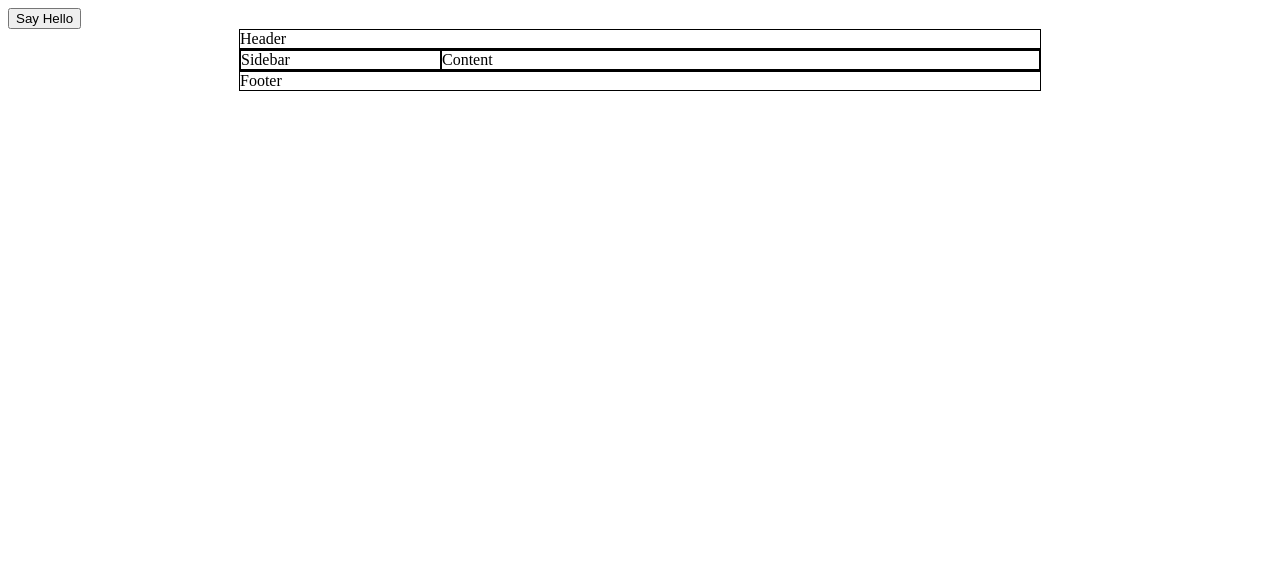
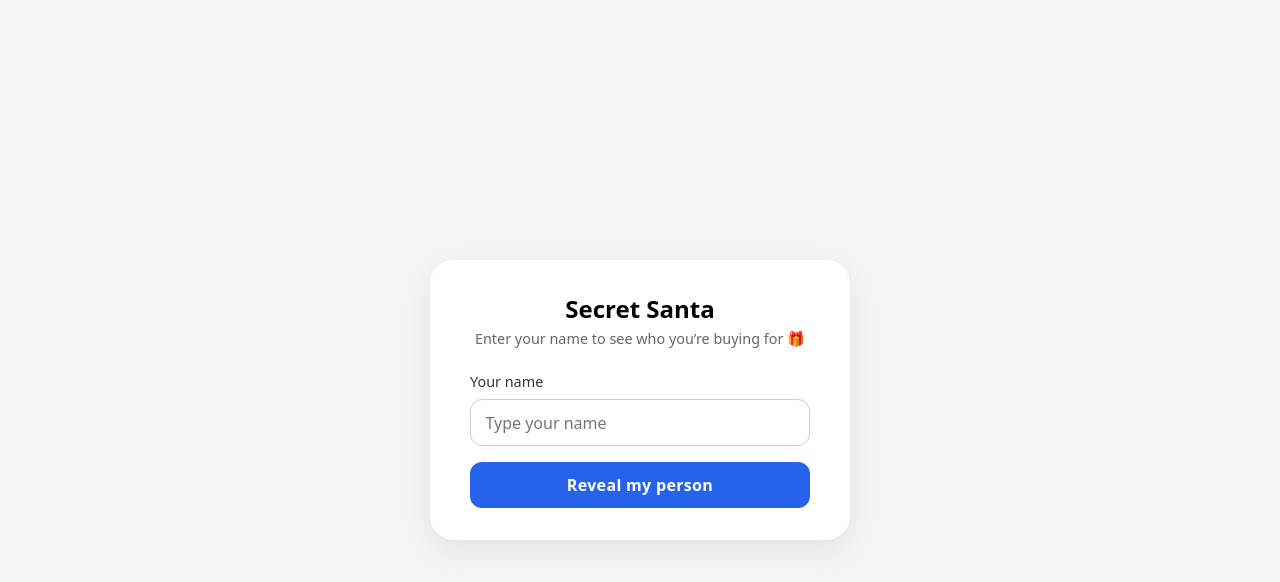
Before and after one commit to sarahkim547/sarahkim547.github.io, a plain HTML site: page index.html in a window 1280 px wide. Drawn offline with Linux system fonts and the light colour scheme.

Commit message:
first secret santa

```diff
--- a/index.html
+++ b/index.html
@@ -1,42 +1,212 @@
 <!DOCTYPE html>
-<html>
+<html lang="en">
 <head>
-        <title>My Website</title>
-        <style type="text/css">
-         div {
-           border: 1px solid #000000;
+  <meta charset="UTF-8" />
+  <title>Secret Santa Lookup</title>
+  <meta name="viewport" content="width=device-width, initial-scale=1.0" />
+
+  <style>
+    * {
+      box-sizing: border-box;
+      font-family: system-ui, -apple-system, BlinkMacSystemFont, "Segoe UI", sans-serif;
     }
-         #container {
+
+    body {
+      margin: 0;
+      padding: 0;
+      min-height: 100vh;
       display: flex;
-           width: 800px;
-           margin-left: auto;
-           margin-right: auto;
+      align-items: center;
+      justify-content: center;
+      background: #f5f5f5;
     }
-         #header {
-           width: 800px;
-           margin-left: auto;
-           margin-right: auto;
+
+    .card {
+      background: #ffffff;
+      padding: 2rem 2.5rem;
+      border-radius: 1.5rem;
+      box-shadow: 0 10px 30px rgba(0, 0, 0, 0.08);
+      max-width: 420px;
+      width: 100%;
     }
-         #footer {
-           width: 800px;
-           margin-left: auto;
-           margin-right: auto;
+
+    h1 {
+      margin-top: 0;
+      margin-bottom: 0.25rem;
+      font-size: 1.5rem;
+      text-align: center;
     }
-         #sidebar {
-           width: 200px;
+
+    .subtitle {
+      margin: 0 0 1.5rem;
+      text-align: center;
+      font-size: 0.9rem;
+      color: #666;
     }
-         #content {
-           width: 600px;
+
+    label {
+      display: block;
+      font-size: 0.9rem;
+      margin-bottom: 0.5rem;
+      color: #333;
+    }
+
+    input[type="text"] {
+      width: 100%;
+      padding: 0.7rem 0.9rem;
+      font-size: 1rem;
+      border-radius: 0.75rem;
+      border: 1px solid #ccc;
+      outline: none;
+      transition: border-color 0.15s ease, box-shadow 0.15s ease;
+    }
+
+    input[type="text"]:focus {
+      border-color: #2563eb;
+      box-shadow: 0 0 0 3px rgba(37, 99, 235, 0.2);
+    }
+
+    button {
+      margin-top: 1rem;
+      width: 100%;
+      padding: 0.75rem 1rem;
+      font-size: 1rem;
+      border-radius: 0.75rem;
+      border: none;
+      cursor: pointer;
+      background: #2563eb;
+      color: white;
+      font-weight: 600;
+      letter-spacing: 0.02em;
+      transition: transform 0.08s ease, box-shadow 0.08s ease, background 0.1s ease;
+    }
+
+    button:hover {
+      background: #1d4ed8;
+      box-shadow: 0 8px 20px rgba(37, 99, 235, 0.3);
+      transform: translateY(-1px);
+    }
+
+    button:active {
+      transform: translateY(0);
+      box-shadow: none;
+    }
+
+    .message {
+      margin-top: 1.25rem;
+      padding: 0.85rem 1rem;
+      border-radius: 0.75rem;
+      font-size: 0.95rem;
+      display: none;
+    }
+
+    .message.success {
+      background: #ecfdf3;
+      color: #166534;
+      border: 1px solid #22c55e;
+    }
+
+    .message.error {
+      background: #fef2f2;
+      color: #b91c1c;
+      border: 1px solid #f87171;
+    }
+
+    .small-note {
+      margin-top: 0.75rem;
+      font-size: 0.75rem;
+      color: #888;
+      text-align: center;
     }
   </style>
-        <button onclick="alert('Hello!')">Say Hello</button>
 </head>
 <body>
-        <div id="header">Header</div>
-        <div id="container">
-            <div id="sidebar">Sidebar</div>
-            <div id="content">Content</div>
+  <div class="card">
+    <h1>Secret Santa</h1>
+    <p class="subtitle">Enter your name to see who you’re buying for 🎁</p>
+
+    <form id="secretSantaForm">
+      <label for="nameInput">Your name</label>
+      <input
+        type="text"
+        id="nameInput"
+        name="name"
+        placeholder="Type your name"
+        autocomplete="off"
+        required
+      />
+      <button type="submit">Reveal my person</button>
+    </form>
+
+    <div id="result" class="message"></div>
+
+<!--     <p class="small-note">
+      Only you should see this screen. Don’t refresh and peek for others 😉
+    </p> -->
   </div>
-        <div id="footer">Footer</div>
+
+  <script>
+    // ====== EDIT THIS PART WITH YOUR REAL MAPPING ======
+    // Use lowercase keys for easy case-insensitive matching.
+    const secretSantaAssignments = {
+    "Sue" : "Hana",
+    "Paul" : "Josephina",
+    "Sarah" : "Isabella",
+    "Matthew" : "Caleb",
+    "Josephina" : "Paul",
+    "Peter" : "Michael",
+    "Alexandra" : "Isaac",
+    "Isabella" : "Sonia",
+    "Michael" : "Alexandra",
+    "Hana" : "Peter",
+    "Isaac" : "Sarah",
+    "Caleb" : "Sue",
+    "Sonia" : "Matthew"
+
+      // Add more: "name_in_lowercase": "Recipient Name",
+    };
+    // ================================================
+
+    document.addEventListener("DOMContentLoaded", () => {
+      const form = document.getElementById("secretSantaForm");
+      const nameInput = document.getElementById("nameInput");
+      const resultBox = document.getElementById("result");
+
+      form.addEventListener("submit", (event) => {
+        event.preventDefault();
+
+        const rawName = nameInput.value.trim();
+        // const key = rawName.toLowerCase();
+        const key = rawName
+
+        if (!rawName) {
+          showMessage("Please enter your name.", "error");
+          return;
+        }
+
+        const recipient = secretSantaAssignments[key];
+
+        if (!recipient) {
+          showMessage(
+            "That name is not in the Secret Santa list. Please check spelling or ask the organizer.",
+            "error"
+          );
+          return;
+        }
+
+        showMessage(
+          "Hi " + rawName + "! You are the Secret Santa for: " + recipient + " 🎄",
+          "success"
+        );
+      });
+
+      function showMessage(text, type) {
+        resultBox.textContent = text;
+        resultBox.classList.remove("success", "error");
+        resultBox.classList.add(type);
+        resultBox.style.display = "block";
+      }
+    });
+  </script>
 </body>
 </html>
```
Lines whose indentation alone changed are shown as unchanged.
